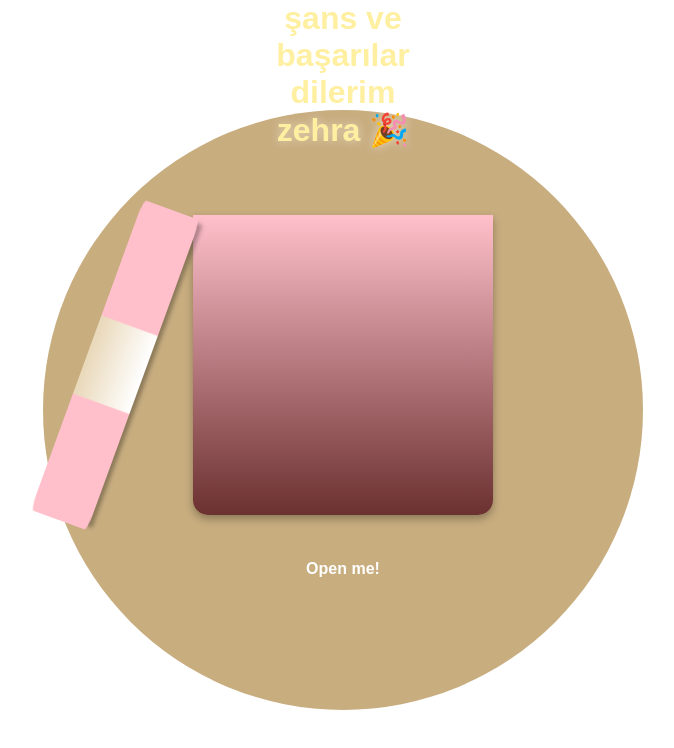
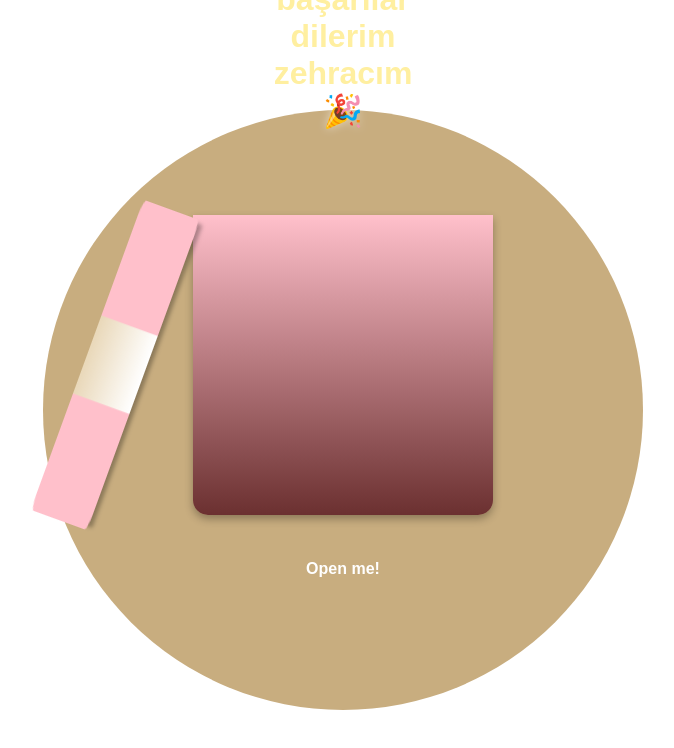
Before and after one commit to Mhd7800/Animated-giftbox, a React (Create React App) app: page / in a window 1280 px wide. Both pictures are taken after a click on the element 640 px from the left and 409 px from the top of the page. Shown: the top 748 px of the page, without its empty margins (297-971 px from the left). Built offline with nearby package versions, Linux system fonts and the light colour scheme.

Commit message:
Update GiftBox.js

```diff
--- a/src/GiftBox.js
+++ b/src/GiftBox.js
@@ -21,7 +21,7 @@ const GiftBox = () => {
         </div>
         {isOpened && (
           <div className="box-message">
-            <span>Yeni işinde bol şans ve başarılar dilerim zehra 🎉</span>
+            <span>Yeni işinde bol şans ve başarılar dilerim zehracım 🎉</span>
           </div>
         )}
       </div>
```
